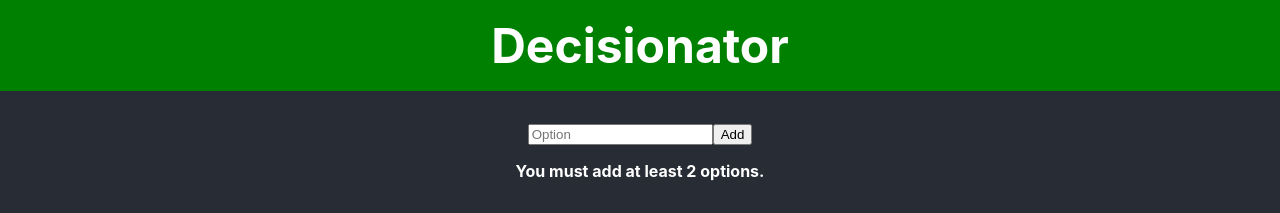
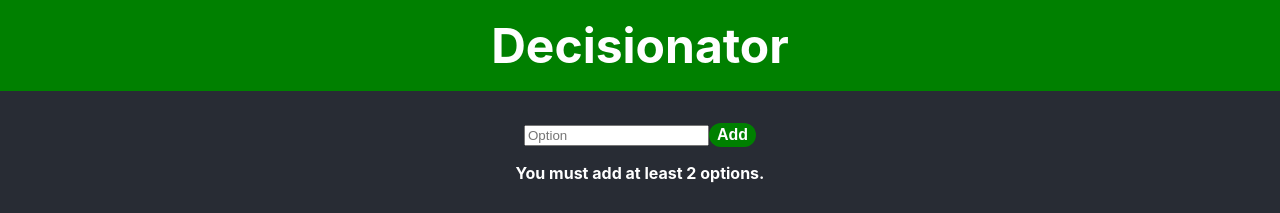
Before and after one commit to hayleyw7/decisionator, a React (Create React App) app: page / in a window 1280 px wide. Shown: the top 213 px of the page. Built offline with nearby package versions, Linux system fonts and the light colour scheme.

Commit message:
Style buttons

```diff
--- a/src/components/App/App.css
+++ b/src/components/App/App.css
@@ -21,3 +21,13 @@ h1 {
   font-size: calc(10px + 2vmin);
   color: white;
 }
+
+button {
+  background-color: green;
+  border: 0;
+  color: white;
+  font-weight: bold;
+  font-size: 1rem;
+  padding: .2rem .5rem .2rem .5rem;
+  border-radius: 1rem;
+}
```
